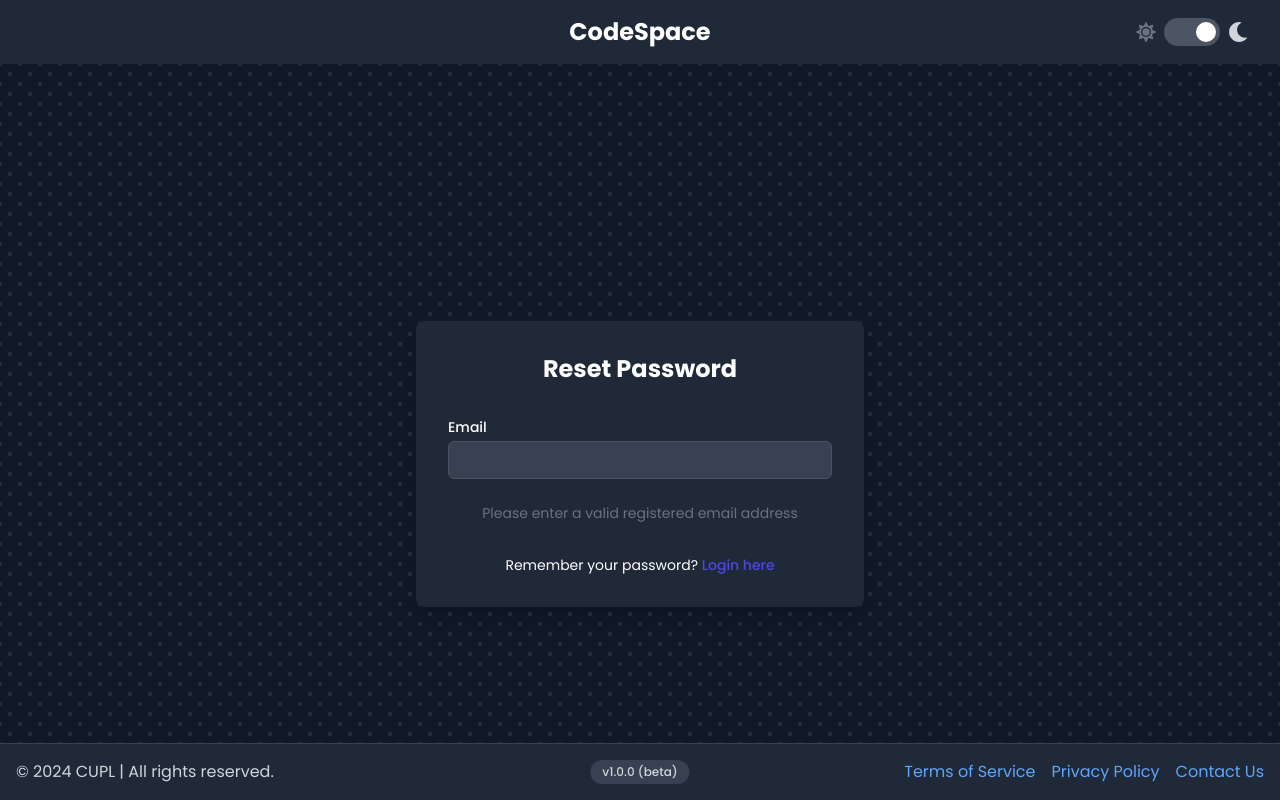
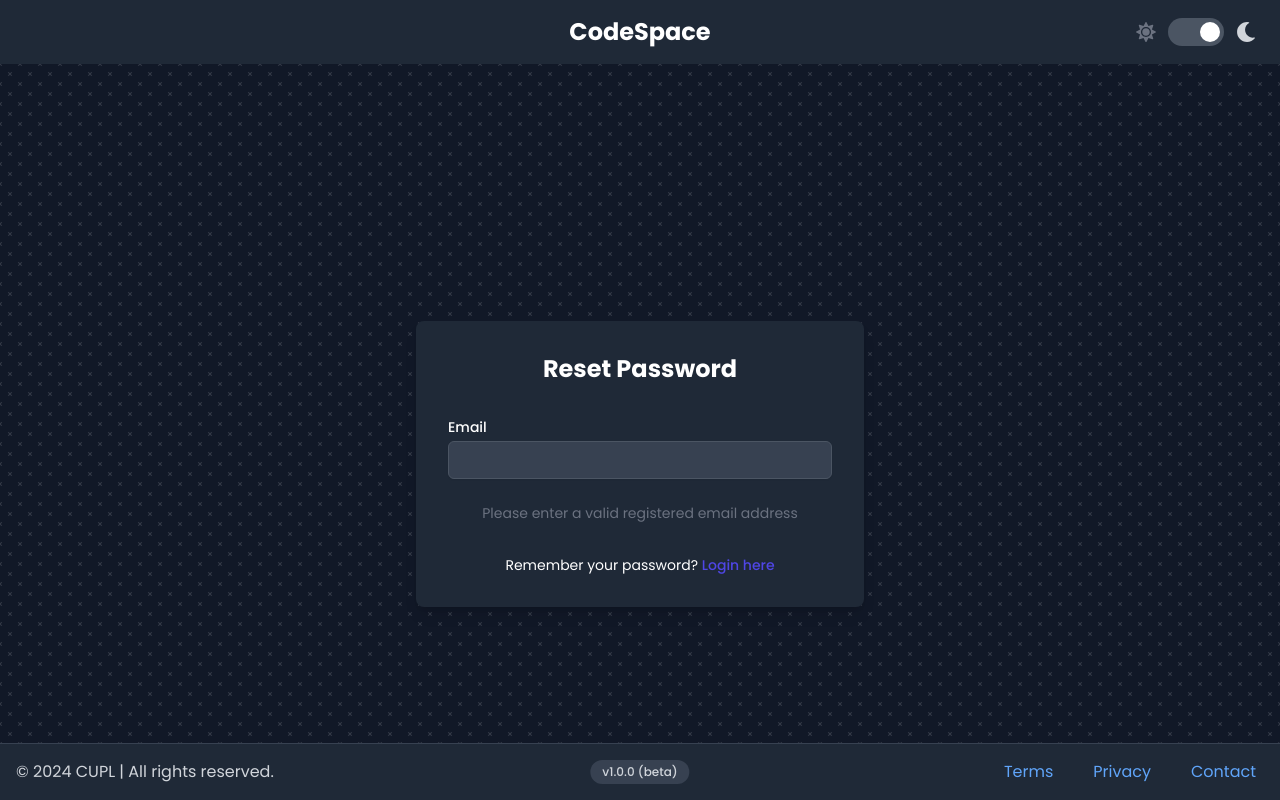
Before and after one commit to reconroy/code-space-ui, a React (Vite) app: page /forgot-password in a window 1280 px wide. Built offline with nearby package versions, Linux system fonts and the light colour scheme; the HTML template or start-up script is replaced by a standard one.

Commit message:
fixed
applied pattern
fixed navbar
fixed footer
fixed menu panel v/s minimap

remain , guest components v/s footer

```diff
--- a/src/components/Footer.jsx
+++ b/src/components/Footer.jsx
@@ -3,27 +3,57 @@ import useThemeStore from '../store/useThemeStore';
 
 const Footer = () => {
   const isDarkMode = useThemeStore((state) => state.isDarkMode);
-  const appVersion = import.meta.env.VITE_APP_VERSION || '1.0.0';
+  const appVersion = import.meta.env.VITE_APP_VERSION;
 
   return (
-    <footer className={`${isDarkMode ? 'bg-gray-800 text-gray-300' : 'bg-gray-100 text-gray-600'} py-4 absolute bottom-0 w-full border-t ${isDarkMode ? 'border-gray-700' : 'border-gray-200'} transition-colors duration-300`}>
-      <div className="container mx-auto px-4">
-        <div className="flex flex-col md:flex-row justify-between items-center">
-          <p className="mb-2 md:mb-0">&copy; 2024 CUPL | All rights reserved.</p>
+    <footer className={`${isDarkMode ? 'bg-gray-800 text-gray-300' : 'bg-gray-100 text-gray-600'} py-3 sm:py-4 absolute bottom-0 w-full border-t ${isDarkMode ? 'border-gray-700' : 'border-gray-200'} transition-colors duration-300 z-50`}>
+      <div className="container mx-auto px-3 sm:px-4">
+        <div className="flex flex-col items-center space-y-3 sm:space-y-0 sm:flex-row sm:justify-between">
+          {/* Copyright text - Responsive text size and spacing */}
+          <p className="text-xs sm:text-sm md:text-base text-center sm:text-left order-1 sm:order-1">
+            &copy; 2024 CUPL | All rights reserved.
+          </p>
 
-          {/* Version tag in the center */}
-          <div className={`absolute left-1/2 transform -translate-x-1/2 ${
+          {/* Links - Enhanced spacing and touch targets */}
+          <nav className="order-2 w-full sm:w-auto">
+            <ul className="flex flex-wrap justify-center sm:justify-end gap-3 sm:gap-4 md:gap-6 text-xs sm:text-sm md:text-base">
+              <li>
+                <a
+                  href="#"
+                  className={`${isDarkMode ? 'text-blue-400 hover:text-blue-300' : 'text-blue-500 hover:text-blue-600'}
+                    transition-colors duration-300 py-1 px-2 rounded hover:bg-opacity-10 hover:bg-blue-500`}
+                >
+                  Terms
+                </a>
+              </li>
+              <li>
+                <a
+                  href="#"
+                  className={`${isDarkMode ? 'text-blue-400 hover:text-blue-300' : 'text-blue-500 hover:text-blue-600'}
+                    transition-colors duration-300 py-1 px-2 rounded hover:bg-opacity-10 hover:bg-blue-500`}
+                >
+                  Privacy
+                </a>
+              </li>
+              <li>
+                <a
+                  href="#"
+                  className={`${isDarkMode ? 'text-blue-400 hover:text-blue-300' : 'text-blue-500 hover:text-blue-600'}
+                    transition-colors duration-300 py-1 px-2 rounded hover:bg-opacity-10 hover:bg-blue-500`}
+                >
+                  Contact
+                </a>
+              </li>
+            </ul>
+          </nav>
+
+          {/* Version tag - Improved positioning and responsive sizing */}
+          <div className={`${
             isDarkMode
               ? 'bg-gray-700 text-gray-300'
               : 'bg-gray-200 text-gray-600'
-          } px-3 py-1 rounded-full text-xs font-medium`}>
+          } px-2 sm:px-3 py-1 rounded-full text-[10px] sm:text-xs font-medium order-3 sm:order-2 sm:absolute sm:left-1/2 sm:transform sm:-translate-x-1/2 whitespace-nowrap`}>
             v{appVersion}
-          </div>
-
-          <div className="space-x-4">
-            <a href="#" className={`${isDarkMode ? 'text-blue-400 hover:text-blue-300' : 'text-blue-500 hover:text-blue-600'} transition-colors duration-300`}>Terms of Service</a>
-            <a href="#" className={`${isDarkMode ? 'text-blue-400 hover:text-blue-300' : 'text-blue-500 hover:text-blue-600'} transition-colors duration-300`}>Privacy Policy</a>
-            <a href="#" className={`${isDarkMode ? 'text-blue-400 hover:text-blue-300' : 'text-blue-500 hover:text-blue-600'} transition-colors duration-300`}>Contact Us</a>
           </div>
         </div>
       </div>
--- a/src/components/MenuPanel.jsx
+++ b/src/components/MenuPanel.jsx
@@ -85,9 +85,9 @@ const MenuPanel = ({ code, language, onToggleMinimap }) => {
 
   return (
     <>
-      <div className={`w-16 md:w-20 h-full py-2 px-1 md:px-2 shadow-lg flex flex-col items-center
+      <div className={`w-16 md:w-20 h-full py-2 px-1 md:px-2 shadow-lg flex  flex-col items-center
       ${isDarkMode ? 'bg-gray-800 text-white' : 'bg-gray-200 text-black'}`}>
-        <div className="flex-grow flex flex-col items-center">
+        <div className="flex-grow flex flex-col items-center z-50">
           <button
             onClick={handleRunCode}
             className={`p-3 mb-4 rounded-full md:rounded hover:bg-opacity-75 transition-all transform hover:scale-110
--- a/src/components/Navbar.jsx
+++ b/src/components/Navbar.jsx
@@ -95,55 +95,68 @@ const Navbar = () => {
     return (
         <>
             <nav className={`${isDarkMode ? 'bg-gray-800 text-white' : 'bg-gray-100 text-gray-800'} shadow-md transition-colors duration-300`}>
-                <div className="max-w-7xl mx-auto px-4 sm:px-6 lg:px-8">
-                    <div className="grid grid-cols-3 items-center h-16">
-                        <div className="flex justify-start">
+                <div className="container mx-auto">
+                    <div className="h-16 flex items-center">
+                        {/* Left section - Menu Button */}
+                        <div className="w-16 sm:w-[180px] md:w-[240px] flex items-center pl-4 sm:pl-6">
                             {isAuthenticated && (
                                 <button
-                                    className={`${isDarkMode ? 'text-gray-300 hover:text-white' : 'text-gray-600 hover:text-gray-800'} focus:outline-none`}
+                                    className={`${isDarkMode ? 'text-gray-300 hover:text-white' : 'text-gray-600 hover:text-gray-800'} focus:outline-none transition-colors duration-200`}
                                     onClick={toggleSidebar}
                                 >
-                                    <FaBars className="h-6 w-6" />
+                                    <FaBars className="h-5 w-5 sm:h-6 sm:w-6" />
                                 </button>
                             )}
                         </div>
 
-                        <div className="flex justify-center">
+                        {/* Center section - Logo */}
+                        <div className="flex-1 flex justify-center">
                             <a
                                 href="#"
                                 onClick={handleLogoClick}
-                                className="text-2xl font-bold cursor-pointer"
+                                className="text-xl sm:text-2xl font-bold cursor-pointer hover:opacity-80 transition-opacity duration-200"
                             >
                                 CodeSpace
                             </a>
                         </div>
 
-                        <div className="flex justify-end">
-                            <div className="relative">
-                                <div className="hidden sm:flex items-center">
-                                    <FaSun className={`h-5 w-5 ${isDarkMode ? 'text-gray-500' : 'text-yellow-500'} mr-2`} />
-                                    <label className="switch relative inline-block w-14 h-7">
+                        {/* Right section - Theme Toggle */}
+                        <div className="w-16 sm:w-[180px] md:w-[240px] flex justify-end pr-4 sm:pr-6">
+                            <div className="hidden sm:flex items-center space-x-3">
+                                <FaSun className={`h-4 w-4 sm:h-5 sm:w-5 ${isDarkMode ? 'text-gray-500' : 'text-yellow-500'}`} />
+                                <label className="switch relative inline-block w-12 sm:w-14 h-6 sm:h-7">
                                     <input
                                         type="checkbox"
                                         className="opacity-0 w-0 h-0"
                                         checked={isDarkMode}
                                         onChange={toggleDarkMode}
                                     />
-                                        <span className={`slider absolute cursor-pointer top-0 left-0 right-0 bottom-0 ${isDarkMode ? 'bg-gray-600' : 'bg-gray-300'} transition-all duration-300 rounded-full before:absolute before:h-5 before:w-5 before:left-1 before:bottom-1 before:bg-white before:transition-all before:duration-300 before:rounded-full before:transform ${isDarkMode ? 'before:translate-x-7' : 'before:translate-x-0'}`}></span>
+                                    <span
+                                        className={`
+                                            slider absolute cursor-pointer inset-0
+                                            ${isDarkMode ? 'bg-gray-600' : 'bg-gray-300'}
+                                            transition-all duration-300 rounded-full
+                                            before:absolute before:h-4 before:w-4 sm:before:h-5 sm:before:w-5
+                                            before:left-1 before:bottom-1 before:bg-white
+                                            before:transition-all before:duration-300 before:rounded-full
+                                            before:transform
+                                            ${isDarkMode ? 'before:translate-x-6 sm:before:translate-x-7' : 'before:translate-x-0'}
+                                        `}
+                                    ></span>
                                 </label>
-                                    <FaMoon className={`h-5 w-5 ${isDarkMode ? 'text-gray-300' : 'text-gray-600'} ml-2`} />
+                                <FaMoon className={`h-4 w-4 sm:h-5 sm:w-5 ${isDarkMode ? 'text-gray-300' : 'text-gray-600'}`} />
                             </div>
                             <button
                                 className="sm:hidden focus:outline-none"
                                 onClick={toggleDarkMode}
+                                aria-label="Toggle theme"
                             >
                                 {isDarkMode ? (
-                                        <FaSun className="h-6 w-6 text-yellow-500" />
+                                    <FaSun className="h-5 w-5 text-yellow-500" />
                                 ) : (
-                                        <FaMoon className="h-6 w-6 text-gray-600" />
+                                    <FaMoon className="h-5 w-5 text-gray-600" />
                                 )}
                             </button>
-                            </div>
                         </div>
                     </div>
                 </div>
```
Lines whose indentation alone changed are shown as unchanged.
